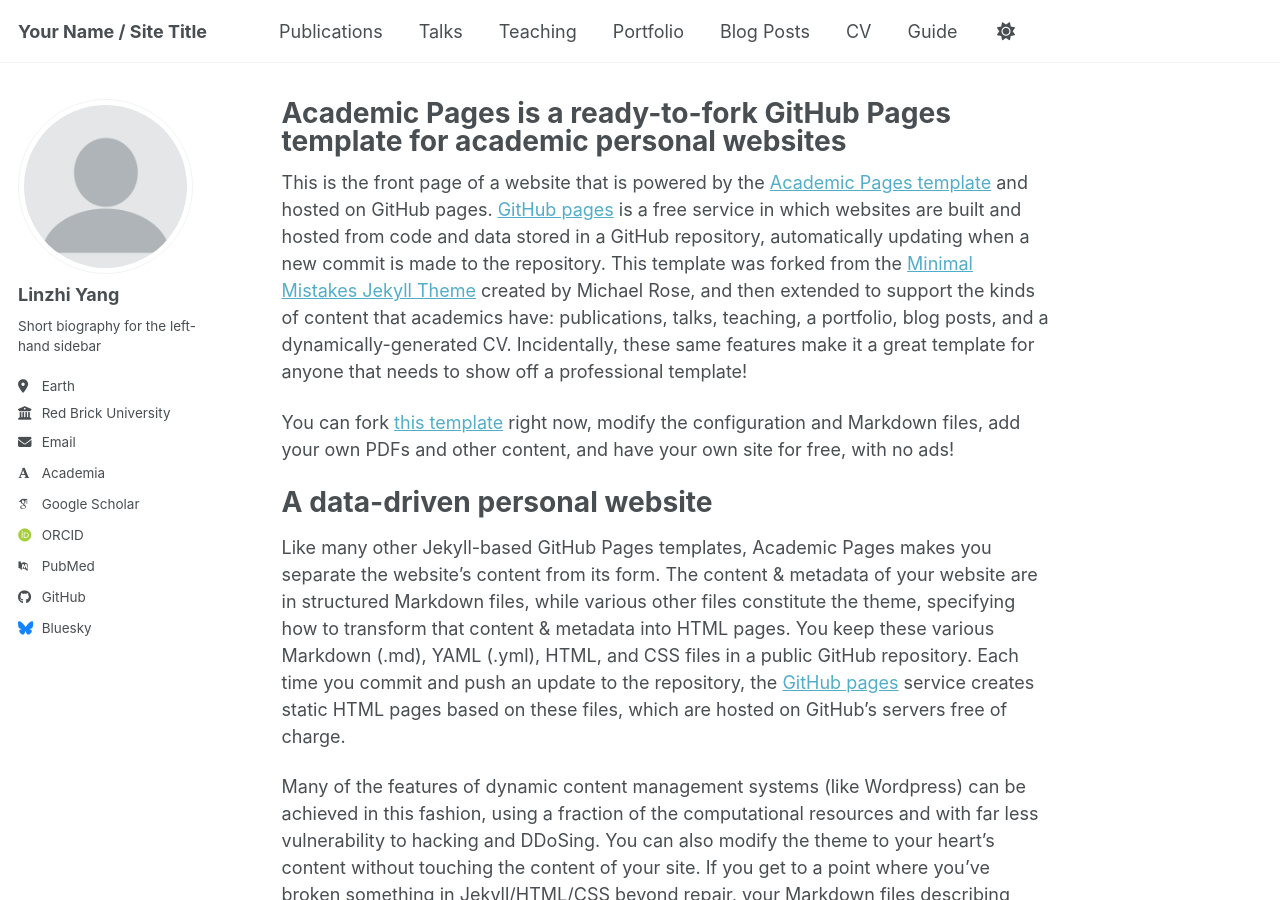
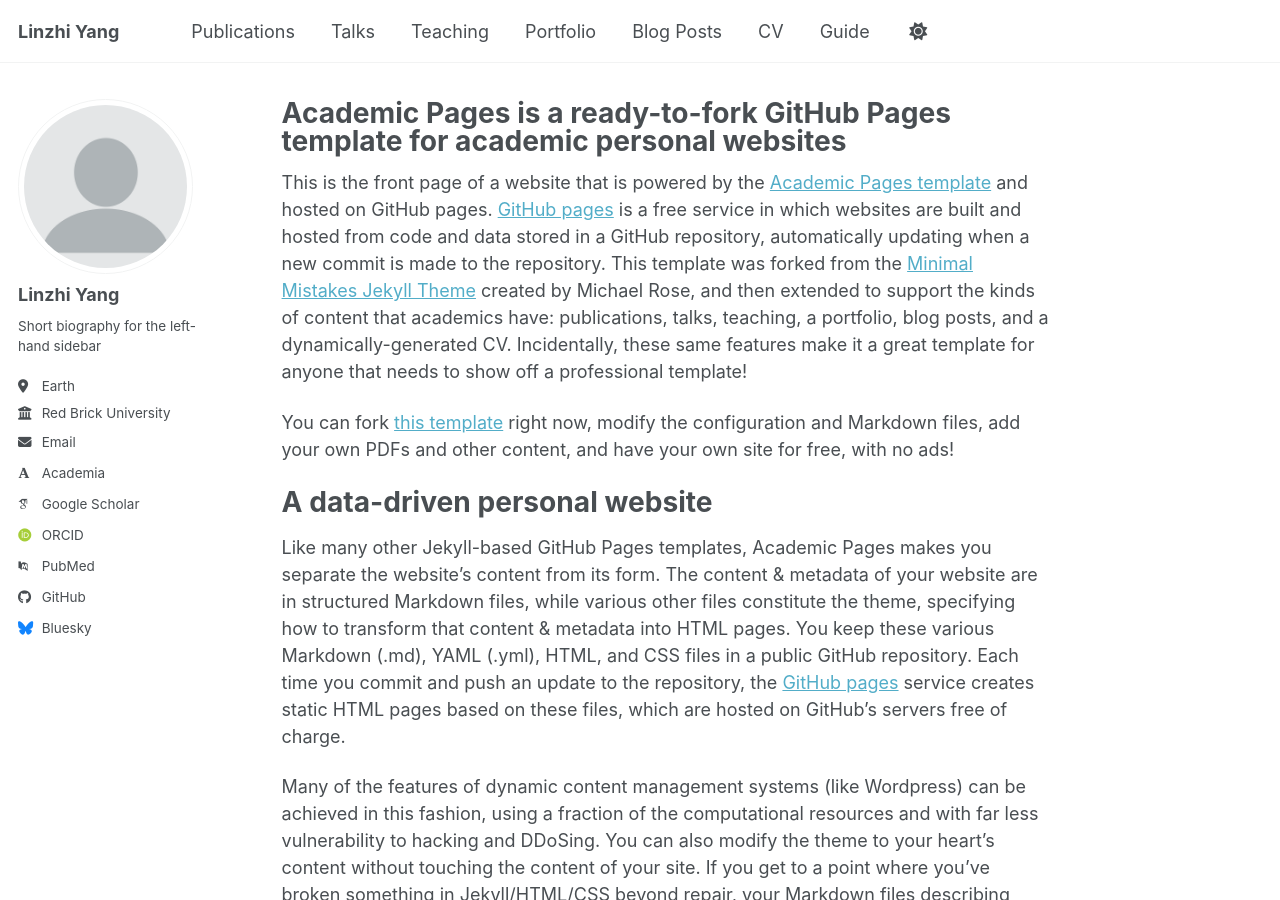
Before and after one commit to linzhi-yang/linzhi-yang.github.io, a Jekyll site: the page built from _pages/about.md, in a window 1280 px wide and 900 px high. Built offline with Jekyll 4.4.1, drawn with Linux system fonts in a browser that asks for light colours; some web fonts are replaced; a script bundle is joined from its source files by our own code; library files that are not in the unit come from our copies.

Commit message:
Update _config.yml

```diff
--- a/_config.yml
+++ b/_config.yml
@@ -9,7 +9,7 @@
 # Basic Site Settings
 locale                   : "en-US"
 site_theme               : "default" # the available themes options are "default", "air", "sunrise", "mint", "dirt" and "contrast"
-title                    : "Your Name / Site Title"
+title                    : "Linzhi Yang"
 title_separator          : "-"
 name                     : &name "Your Name"
 description              : &description "Your Name's academic portfolio"   # Update this with a general description of your site, this is the default if not overridden by a page
```
